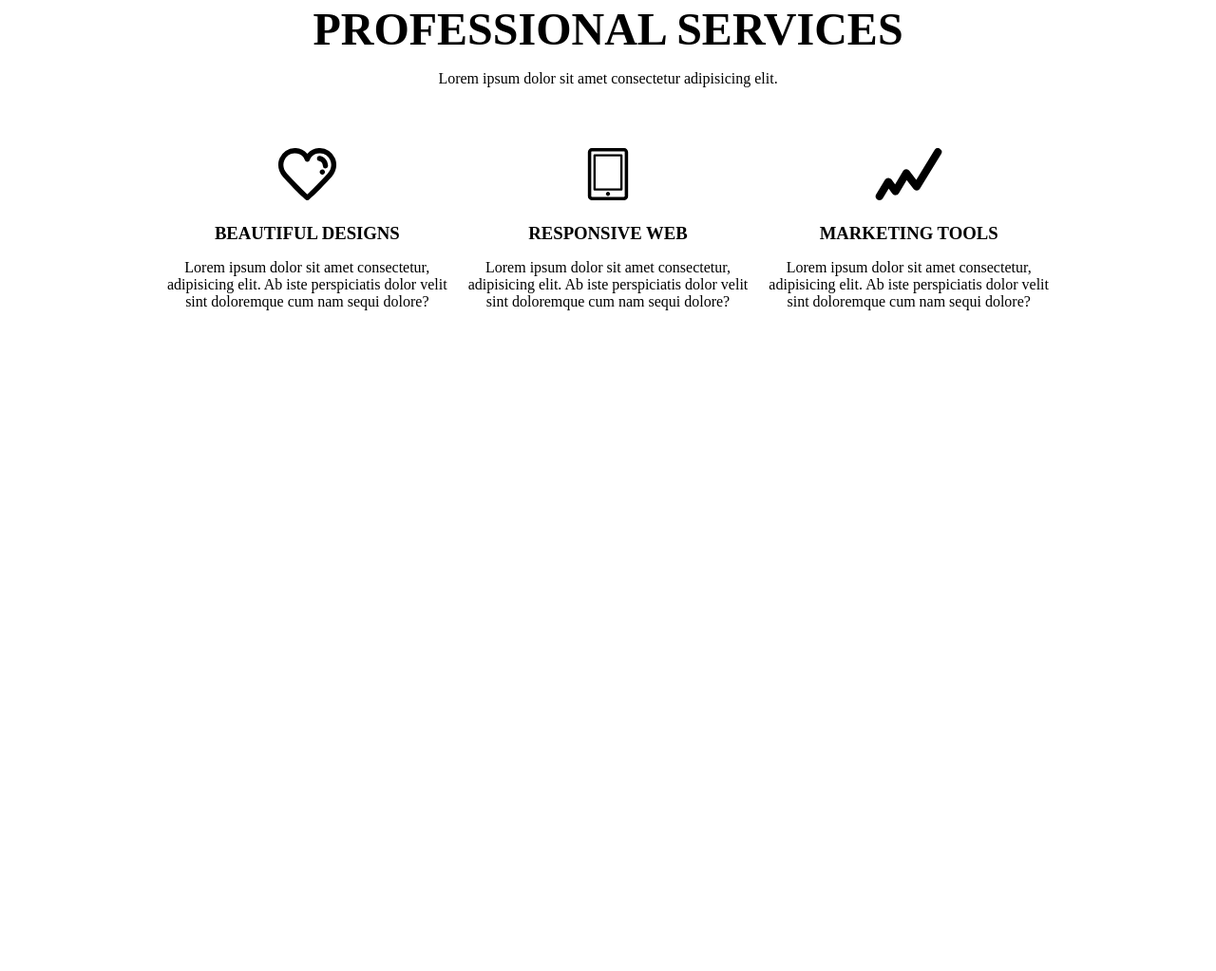
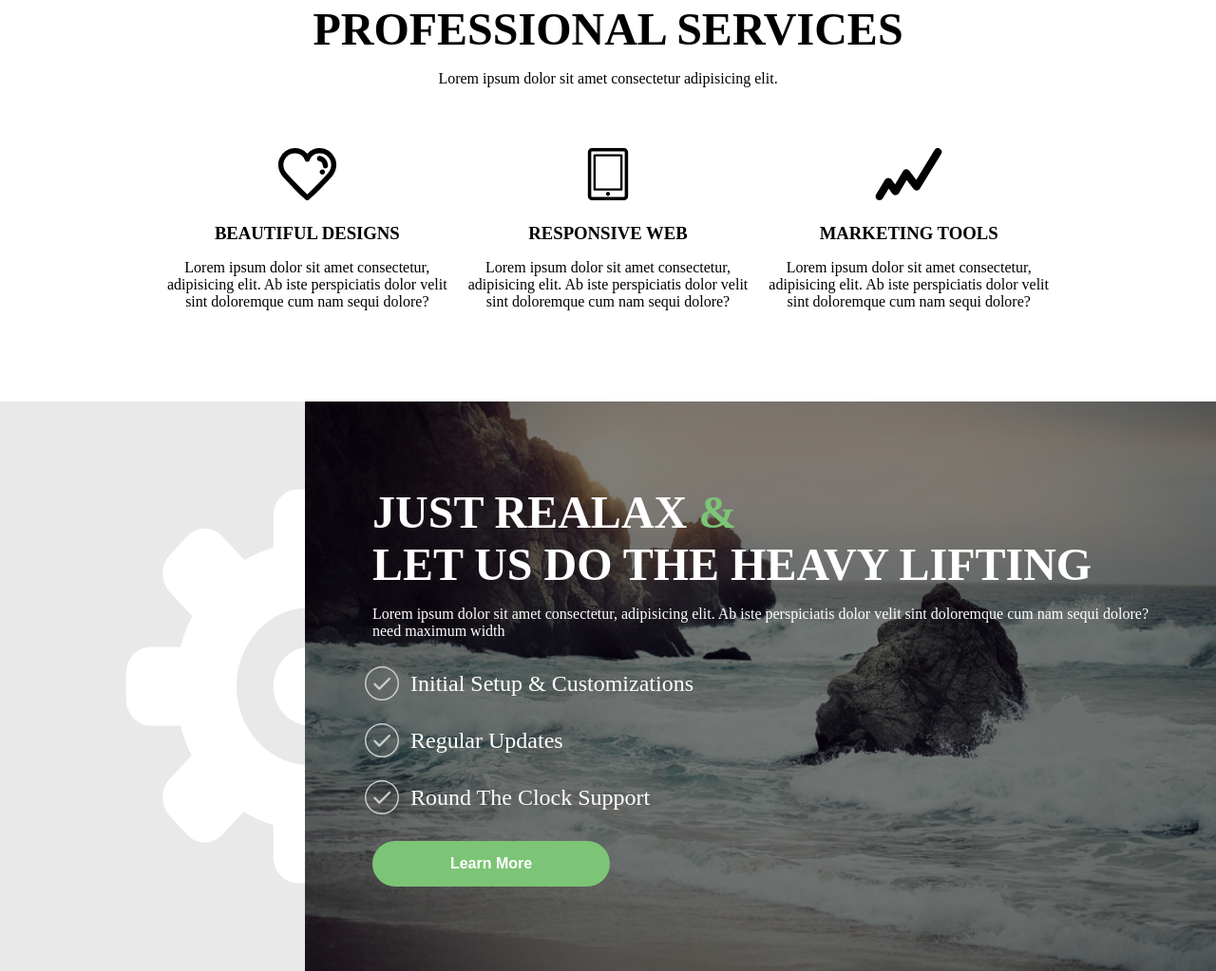
Before and after one commit to GlaDdos/treeservices, a plain HTML site: page index.html in a window 1280 px wide. Shown: the part 704-1727 px from the top of the page at 95% size. Before the commit the page ends 1127 px from the top, so only its background shows below. Drawn offline with Linux system fonts and the light colour scheme.

Commit message:
blog section added

```diff
--- a/index.html
+++ b/index.html
@@ -31,7 +31,7 @@
       <div class="wrapper">
         <h2 class="text-centered text-uppercase">Creative Digital <br> Solutions</h2>
         <p class="text-centered">Lorem ipsum dolor sit amet consectetur adipisicing elit.</p>
-        <button class="text-centered text-uppercase home-btn">View Portfolio</button>
+        <button class="text-centered text-uppercase green-btn">View Portfolio</button>
       </div>
     </section>
 
@@ -61,6 +61,28 @@
         </div>
       </div>
     </section>
+
+    <section id="blog" class="blog">
+      <div class="blog-left">
+        <img class="img-responsive" src="./img/gear.png" alt="gear" />
+      </div>
+      <div class="blog-right">
+
+        <div class="wrapper">
+          <h2 class="text-uppercase">Just realax <span class="green">&</span> <br> let us do the heavy lifting</span></h2>
+          <p>Lorem ipsum dolor sit amet consectetur, adipisicing elit. Ab iste perspiciatis dolor velit sint doloremque cum nam sequi dolore? <br> need maximum width</p>
+
+          <ul class="list-checkmark">
+            <li class="list-checkmark-item">Initial Setup & Customizations</li>
+            <li class="list-checkmark-item">Regular Updates</li>
+            <li class="list-checkmark-item">Round The Clock Support</li>
+          </ul>
+
+          <button class="green-btn">Learn More</button>
+        </div>
+        <div class="overlay"></div>
+      </div>
+    </section>
   </main>
 </body>
 </html>
--- a/main.css
+++ b/main.css
@@ -23,6 +23,7 @@ p {
 
 .overlay {
   position: absolute;
+  top: 0;
   height: 100%;
   width: 100%;
   background-color: #000;
@@ -31,6 +32,7 @@ p {
 }
 
 .wrapper {
+  position: relative;
   margin: 0 auto;
   max-width: 960px;
   padding: 0 5px;
@@ -106,18 +108,6 @@ nav li {
   align-items: center;
 }
 
-.home-btn {
-  min-width: 250px;
-  font-weight: 700;
-  font-size: 1em;
-  line-height: 2em;
-  padding: .5em;
-  border-radius: 1.5em;
-  border-style: none;
-  color: #fff;
-  background-color: #7cc576;
-}
-
 .about {
   display: flex;
   align-items: center;
@@ -144,6 +134,85 @@ nav li {
   width: auto;
   margin-bottom: 1.5em;
 }
+
+.blog {
+  display: flex;
+  flex-direction: row;
+  flex-wrap: nowrap;
+
+  background-color: #e9e9e9;
+}
+
+.blog-left {
+  display: flex;
+  align-self: center;
+  justify-content: flex-end;
+  margin-right: -200px;
+  flex-grow: 3;
+}
+
+.blog-right {
+  display: flex;
+  flex-grow: 3;
+  position: relative;
+  min-height: 600px;
+  background-image: url("./img/background-blog.png");
+  background-repeat: no-repeat;
+  background-size: cover;
+  background-position: right;
+
+  color: #fff;
+}
+
+.blog .wrapper {
+  align-self: center;
+}
+
+.green {
+  color: #7cc576;
+}
+
+.list-checkmark {
+  margin: 0 0 1em 0;
+  padding: 0 0 0 1em;
+  list-style: none;
+}
+
+.list-checkmark-item {
+  position: relative;
+  padding-left: 1em;
+  line-height: 2.5em;
+  font-size: 1.5em;
+}
+
+.list-checkmark-item:before {
+  content: '';
+  position: absolute;
+  left: -1em;
+  top: 0.5em;
+  background-image: url('./img/circle-checkmark.svg');
+  background-repeat: no-repeat;
+  background-size: cover;
+  width: 1.5em;
+  height: 1.5em;
+}
+
+.green-btn {
+  min-width: 250px;
+  font-weight: 700;
+  font-size: 1em;
+  line-height: 2em;
+  padding: .5em;
+  border-radius: 1.5em;
+  border-style: none;
+  color: #fff;
+  background-color: #7cc576;
+}
+
+.img-responsive {
+  max-width: 100%;
+}
+
 
 /* media queries */
 @media screen and (max-width: 768px){
```
Also changed, not shown: img/background-blog.png (added), img/circle-checkmark.svg (added), img/gear.png (added).
